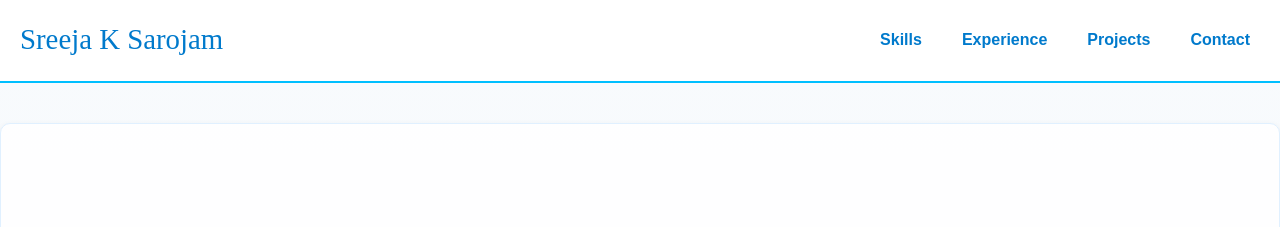
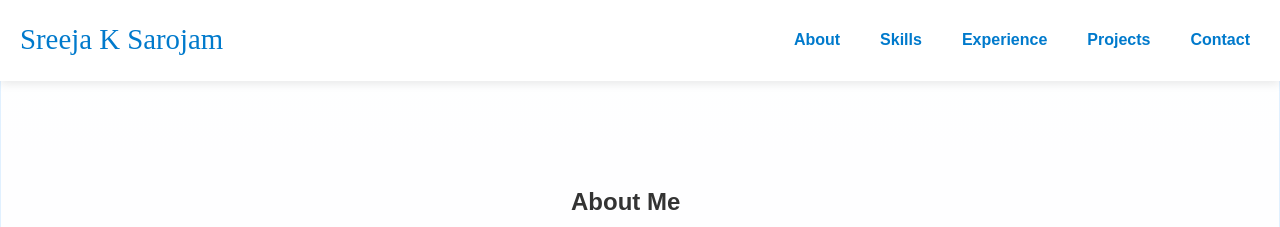
Before and after one commit to sreejaks23/my-portfolio, a plain HTML site: page index.html in a window 1280 px wide. Shown: the top 227 px of the page. Drawn offline with nearby package versions, Linux system fonts and the light colour scheme; some icons are missing.

Commit message:
Updated CSS with modern background and navbar styling

```diff
--- a/index.html
+++ b/index.html
@@ -22,7 +22,7 @@
     </button>
     <ul class="nav-links" id="nav-links">
         <!-- <li><a href="#home" aria-label="Home Section">Home</a></li> -->
-        <!-- <li><a href="#about" aria-label="About Me Section">About Me</a></li> -->
+        <li><a href="#about" aria-label="About Me Section">About</a></li>
         <li><a href="#skills" aria-label="Skills Section">Skills</a></li>
         <li><a href="#experience" aria-label="Experience Section">Experience</a></li>
         <li><a href="#projects" aria-label="Projects Section">Projects</a></li>
--- a/styles.css
+++ b/styles.css
@@ -9,14 +9,25 @@ body {
 }
 
 /* Navbar Styles */
+/* Make navbar fixed and properly aligned */
 .navbar {
+    position: fixed;
+    top: 0;
+    left: 0;
+    width: 100%;
+    z-index: 1000; /* Ensure it's above other elements */
+    background-color: #ffffff;
+    box-shadow: 0px 2px 10px rgba(0, 0, 0, 0.1);
     display: flex;
     justify-content: space-between;
     align-items: center;
     padding: 10px 20px;
-    background-color: #ffffff;
-    border-bottom: 2px solid #00bfff;
-    margin-bottom: 40px;
+    box-sizing: border-box; /* Ensures padding doesn't affect width */
+}
+
+/* Prevent content from being hidden behind navbar */
+body {
+    padding-top: 70px; /* Adjust based on navbar height */
 }
 
 .navbar .logo {
```
